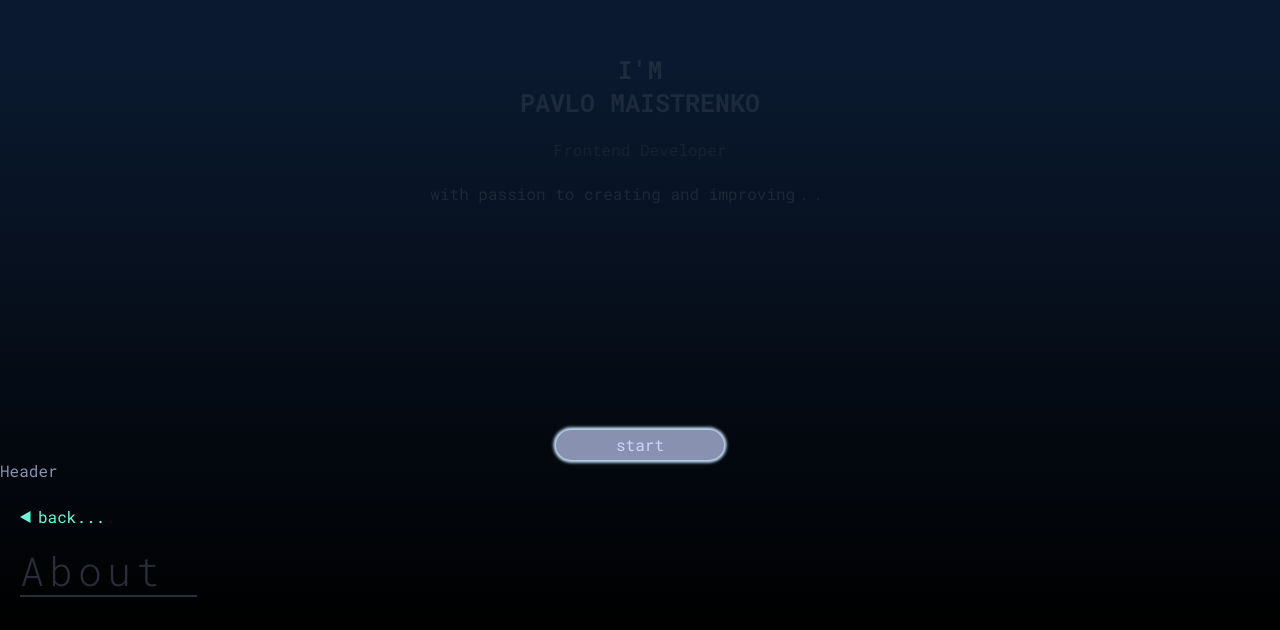
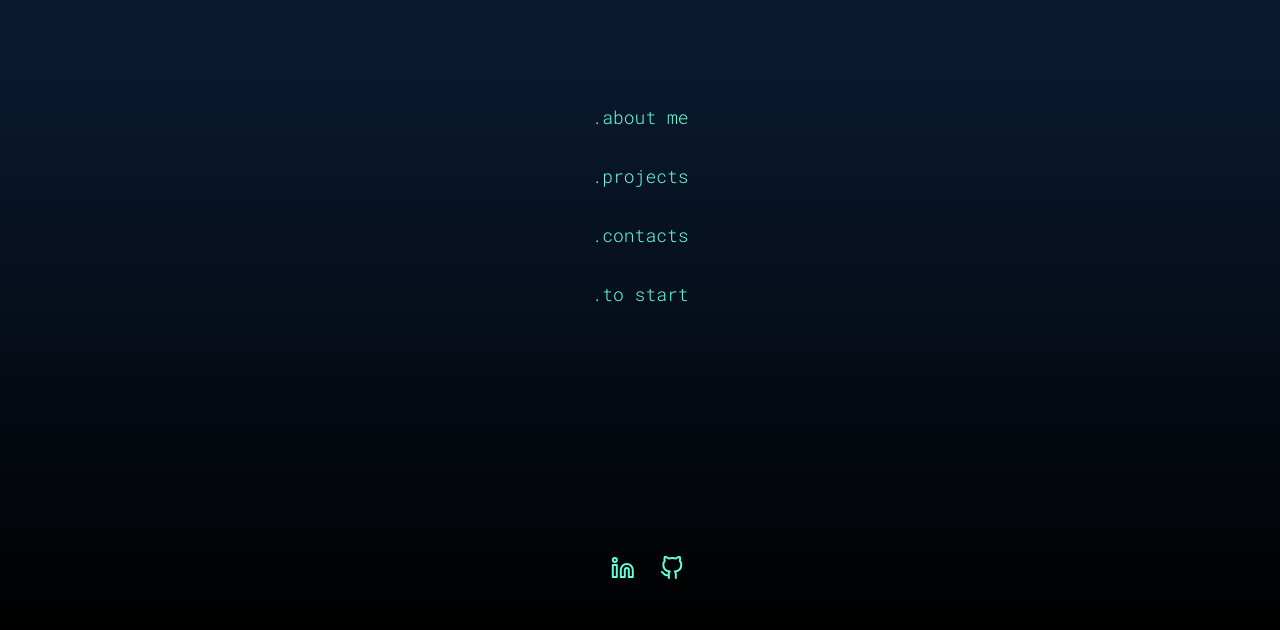
Before and after one commit to FrontendPortfolioHub/frontend-portfolio, a React (Create React App) app: page /#/ in a window 1280 px wide. Shown: the part 170-800 px from the top of the page. Built offline with nearby package versions, Linux system fonts and the light colour scheme.

Commit message:
changed structure of project

```diff
--- a/src/Root.jsx
+++ b/src/Root.jsx
@@ -1,6 +1,5 @@
 import { Route, HashRouter as Router, Routes } from 'react-router-dom';
 import { App } from './App';
-import { StartPage } from './pages/StartPage';
 import { About } from './pages/About/About';
 import { Projects } from './pages/Projects';
 import { Contacts } from './pages/Contacts';
@@ -12,8 +11,7 @@ export const Root = () => (
     <MainProvider>
       <Routes>
         <Route path="/" element={<App />}>
-          <Route index element={<StartPage />} />
-          <Route path="home" element={<Home />} />
+          <Route index element={<Home />} />
           <Route path="about" element={<About />} />
           <Route path="projects" element={<Projects />} />
           <Route path="contacts" element={<Contacts />} />
--- a/src/pages/StartPage/StartPage.jsx
+++ b/src/components/StartPage/StartPage.jsx
@@ -1,23 +1,20 @@
-import { useRef, useState } from 'react';
+import { useEffect, useState } from 'react';
 import './StartPage';
 import classNames from 'classnames';
 import { useNavigate } from 'react-router-dom';
-import { StartButton } from '../../components/StartButton';
 
 export const StartPage = () => {
   const [isRedirecting, setIsRedirecting] = useState(false);
   const navigate = useNavigate();
-  const timeoutRef = useRef(null);
 
-  const handleRedirect = async () => {
-    if (timeoutRef.current) {
-      clearTimeout(timeoutRef.current);
-    }
+  useEffect(() => {
     setIsRedirecting(true);
-    timeoutRef.current = setTimeout(() => {
+    const timer = setTimeout(() => {
       navigate('/home');
     }, 4000);
-  };
+
+    return () => clearTimeout(timer);
+  }, [navigate]);
 
   return (
     <div className="start-page">
@@ -30,7 +27,7 @@ export const StartPage = () => {
           <h1 className="start-page__title text-primary">
             I'M <br /> Pavlo Maistrenko
           </h1>
-          <h2 className="start-page__subtitle">Frontend Developer</h2>
+          <p className="start-page__subtitle">Frontend Developer</p>
           <p className="text-accent">
             with passion to creating and improving
             <span>.</span>
@@ -39,7 +36,6 @@ export const StartPage = () => {
             <span>.</span>
           </p>
         </div>
-        <StartButton handleRedirect={handleRedirect} />
       </div>
     </div>
   );
--- a/src/pages/Home/Home.jsx
+++ b/src/pages/Home/Home.jsx
@@ -9,7 +9,7 @@ export const Home = () => {
   };
 
   return (
-    <div className="home-page">
+    <section className="home-page">
       <nav className="mobile__nav">
         <ul className="mobile__nav-list">
           {menuPageNavItems.map((item) => (
@@ -43,6 +43,6 @@ export const Home = () => {
           </ul>
         </div>
       </nav>
-    </div>
+    </section>
   );
 };
--- a/src/pages/Home/Home.scss
+++ b/src/pages/Home/Home.scss
@@ -20,6 +20,7 @@
 .mobile__nav-link {
   color: $text-accent;
   font-size: 18px;
+  font-weight: 300;
 }
 
 .mobile__nav-button {
--- a/src/styles/main.scss
+++ b/src/styles/main.scss
@@ -5,7 +5,7 @@
 @import './utilities/variables';
 @import './utilities/mixins';
 @import '../components/Header/Header';
-@import '../pages/StartPage/StartPage';
+@import '../components/StartPage/StartPage';
 @import '../pages/Home/Home';
 @import '../pages/About/About';
 @import '../components/StartButton/StartButton';
```
Also changed, not shown: src/components/StartPage/StartPage.scss (renamed from src/pages/StartPage/StartPage.scss), src/components/StartPage/index.js (renamed from src/pages/StartPage/index.js).
